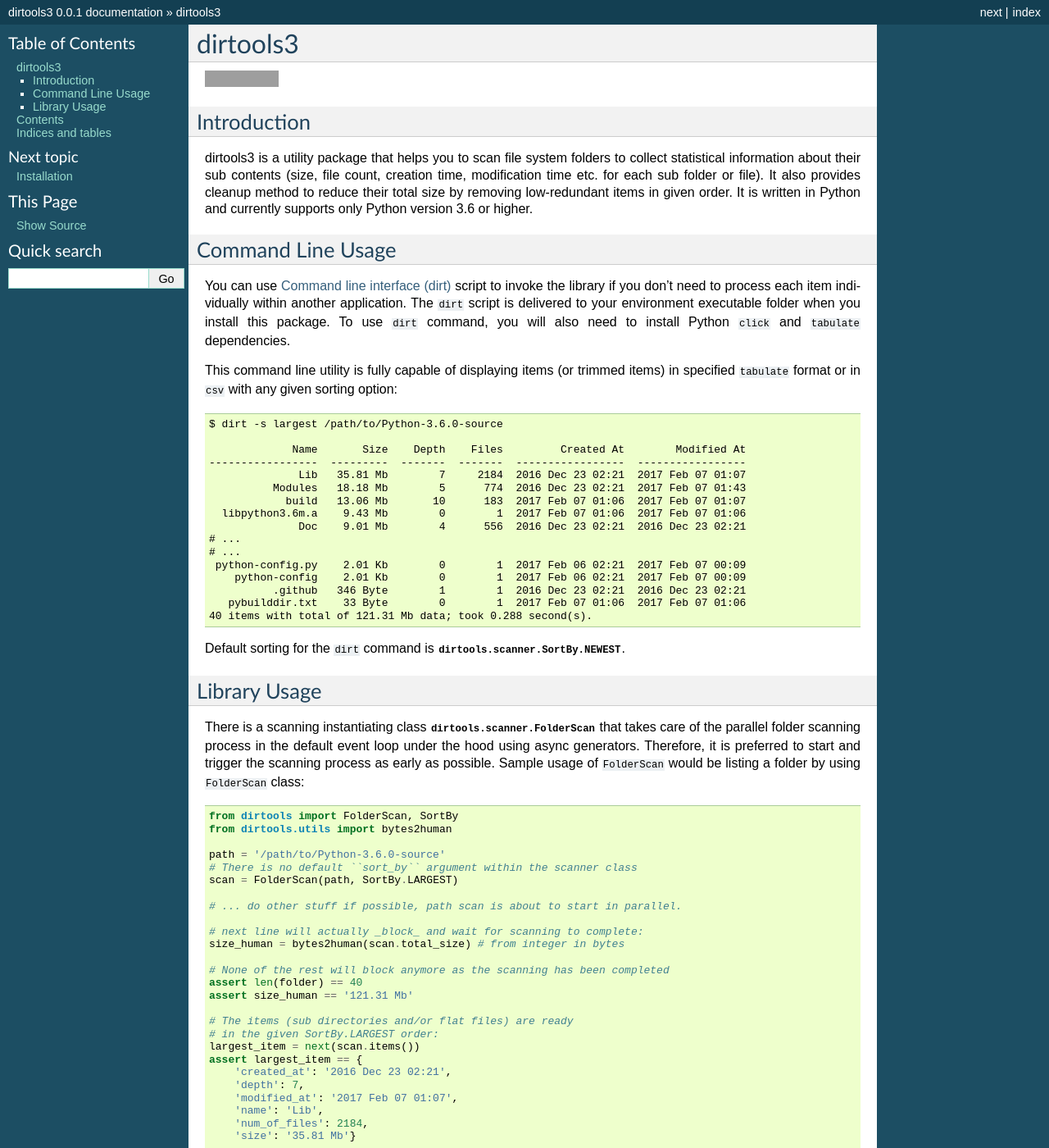
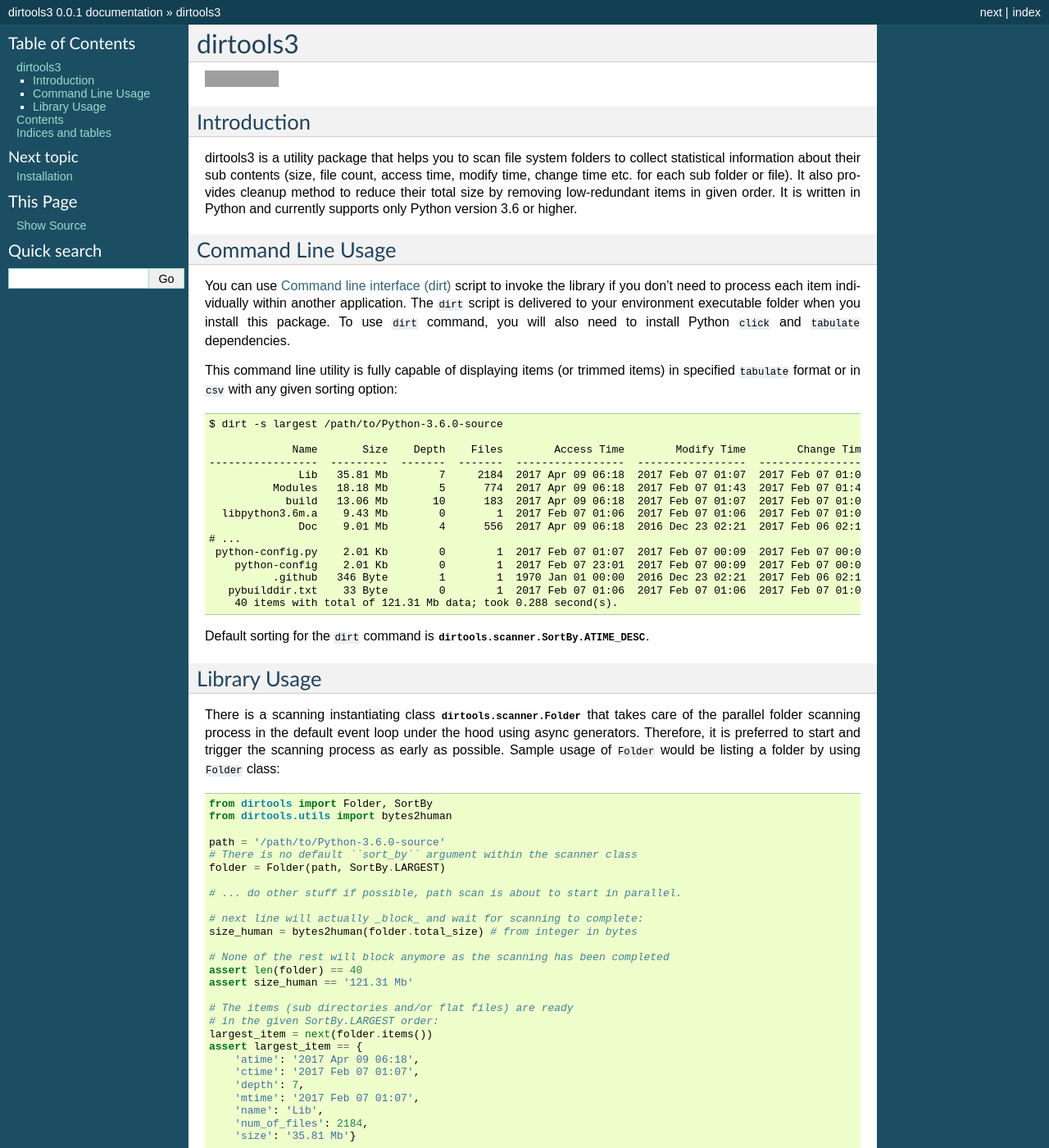
Before and after one commit to kirpit/dirtools3, a Sphinx documentation site: the page built from docs/source/index.rst, in a window 1280 px wide and 1400 px high. Shown: the whole window at 82% size. Built offline with Sphinx 7.4.7, drawn with Linux system fonts in a browser that asks for light colours; some of the changed text lies outside the part shown; grey boxes are pictures that could not be loaded.

Commit message:
Implement atime, mtime and ctime stats - Rename `FolderScan` to `Folder`

```diff
--- a/dirtools/__init__.py
+++ b/dirtools/__init__.py
@@ -1,5 +1,5 @@
-from dirtools.scanner import FolderScan, SortBy
+from dirtools.scanner import Folder, SortBy
 
 __version__ = '0.0.1'
 
-__all__ = (FolderScan, SortBy)
+__all__ = (Folder, SortBy)
--- a/docs/source/index.rst
+++ b/docs/source/index.rst
@@ -8,7 +8,7 @@ Introduction
 ------------
 dirtools3 is a utility package that helps you to scan file system folders to
 collect statistical information about their sub contents (size, file count,
-creation time, modification time etc. for each sub folder or file). It also
+access time, modify time, change time etc. for each sub folder or file). It also
 provides cleanup method to reduce their total size by removing low-redundant
 items in given order. It is written in Python and currently supports only
 Python version 3.6 or higher.
@@ -27,44 +27,43 @@ in specified ``tabulate`` format or in ``csv`` with any given sorting option::
 
     $ dirt -s largest /path/to/Python-3.6.0-source
 
-                 Name       Size    Depth    Files         Created At        Modified At
-    -----------------  ---------  -------  -------  -----------------  -----------------
-                  Lib   35.81 Mb        7     2184  2016 Dec 23 02:21  2017 Feb 07 01:07
-              Modules   18.18 Mb        5      774  2016 Dec 23 02:21  2017 Feb 07 01:43
-                build   13.06 Mb       10      183  2017 Feb 07 01:06  2017 Feb 07 01:07
-      libpython3.6m.a    9.43 Mb        0        1  2017 Feb 07 01:06  2017 Feb 07 01:06
-                  Doc    9.01 Mb        4      556  2016 Dec 23 02:21  2016 Dec 23 02:21
+                 Name       Size    Depth    Files        Access Time        Modify Time        Change Time
+    -----------------  ---------  -------  -------  -----------------  -----------------  -----------------
+                  Lib   35.81 Mb        7     2184  2017 Apr 09 06:18  2017 Feb 07 01:07  2017 Feb 07 01:07
+              Modules   18.18 Mb        5      774  2017 Apr 09 06:18  2017 Feb 07 01:43  2017 Feb 07 01:43
+                build   13.06 Mb       10      183  2017 Apr 09 06:18  2017 Feb 07 01:07  2017 Feb 07 01:07
+      libpython3.6m.a    9.43 Mb        0        1  2017 Feb 07 01:06  2017 Feb 07 01:06  2017 Feb 07 01:06
+                  Doc    9.01 Mb        4      556  2017 Apr 09 06:18  2016 Dec 23 02:21  2017 Feb 06 02:18
     # ...
-    # ...
-     python-config.py    2.01 Kb        0        1  2017 Feb 06 02:21  2017 Feb 07 00:09
-        python-config    2.01 Kb        0        1  2017 Feb 06 02:21  2017 Feb 07 00:09
-              .github   346 Byte        1        1  2016 Dec 23 02:21  2016 Dec 23 02:21
-       pybuilddir.txt    33 Byte        0        1  2017 Feb 07 01:06  2017 Feb 07 01:06
-    40 items with total of 121.31 Mb data; took 0.288 second(s).
+     python-config.py    2.01 Kb        0        1  2017 Feb 07 01:07  2017 Feb 07 00:09  2017 Feb 07 00:09
+        python-config    2.01 Kb        0        1  2017 Feb 07 23:01  2017 Feb 07 00:09  2017 Feb 07 00:09
+              .github   346 Byte        1        1  1970 Jan 01 00:00  2016 Dec 23 02:21  2017 Feb 06 02:18
+       pybuilddir.txt    33 Byte        0        1  2017 Feb 07 01:06  2017 Feb 07 01:06  2017 Feb 07 01:06
+        40 items with total of 121.31 Mb data; took 0.288 second(s).
 
 
-Default sorting for the ``dirt`` command is :const:`dirtools.scanner.SortBy.NEWEST`.
+Default sorting for the ``dirt`` command is :const:`dirtools.scanner.SortBy.ATIME_DESC`.
 
 Library Usage
 -------------
 
-There is a scanning instantiating class :class:`dirtools.scanner.FolderScan`
+There is a scanning instantiating class :class:`dirtools.scanner.Folder`
 that takes care of the parallel folder scanning process in the default event loop
 under the hood using async generators. Therefore, it is preferred to start and
-trigger the scanning process as early as possible. Sample usage of ``FolderScan``
-would be listing a folder by using ``FolderScan`` class::
+trigger the scanning process as early as possible. Sample usage of ``Folder``
+would be listing a folder by using ``Folder`` class::
 
-    from dirtools import FolderScan, SortBy
+    from dirtools import Folder, SortBy
     from dirtools.utils import bytes2human
 
     path = '/path/to/Python-3.6.0-source'
     # There is no default ``sort_by`` argument within the scanner class
-    scan = FolderScan(path, SortBy.LARGEST)
+    folder = Folder(path, SortBy.LARGEST)
 
     # ... do other stuff if possible, path scan is about to start in parallel.
 
     # next line will actually _block_ and wait for scanning to complete:
-    size_human = bytes2human(scan.total_size) # from integer in bytes
+    size_human = bytes2human(folder.total_size) # from integer in bytes
 
     # None of the rest will block anymore as the scanning has been completed
     assert len(folder) == 40
@@ -72,33 +71,36 @@ would be listing a folder by using ``FolderScan`` class::
 
     # The items (sub directories and/or flat files) are ready
     # in the given SortBy.LARGEST order:
-    largest_item = next(scan.items())
+    largest_item = next(folder.items())
     assert largest_item == {
-        'created_at': '2016 Dec 23 02:21',
+        'atime': '2017 Apr 09 06:18',
+        'ctime': '2017 Feb 07 01:07',
         'depth': 7,
-        'modified_at': '2017 Feb 07 01:07',
+        'mtime': '2017 Feb 07 01:07',
         'name': 'Lib',
         'num_of_files': 2184,
         'size': '35.81 Mb'}
 
     # If you some reason need the non-human raw values
     # (such as size in bytes, creation and modification time in timestamps)
-    largest_item_raw = next(scan.items(humanise=False))
+    largest_item_raw = next(folder.items(humanise=False))
     assert largest_item_raw == {
-        'created_at': 1482459679,
+        'atime': 1491718693,
+        'ctime': 1486429664,
         'depth': 7,
-        'modified_at': 1486429664,
+        'mtime': 1486429664,
         'name': 'Lib',
         'num_of_files': 2184,
         'size': 37552912}
 
     # Re-ordering without the whole file system scanning process is possible
-    scan.resort(SortBy.SMALLEST)
-    smallest_item = next(scan.items())
+    folder.resort(SortBy.SMALLEST)
+    smallest_item = next(folder.items())
     assert smallest_item == {
-        'created_at': '2017 Feb 07 01:06',
+        'atime': '2017 Feb 07 01:06',
+        'ctime': '2017 Feb 07 01:06',
         'depth': 0,
-        'modified_at': '2017 Feb 07 01:06',
+        'mtime': '2017 Feb 07 01:06',
         'name': 'pybuilddir.txt',
         'num_of_files': 1,
         'size': '33 Byte'}
--- a/docs/source/scanner.rst
+++ b/docs/source/scanner.rst
@@ -1,7 +1,7 @@
-FolderScan
-==========
+Folder
+======
 
-.. autoclass:: dirtools.scanner.FolderScan
+.. autoclass:: dirtools.scanner.Folder
     :members:
     :special-members: __len__
 
```
Also changed, not shown: docs/source/CLI.rst (+15 -23 lines), 8 other files.
